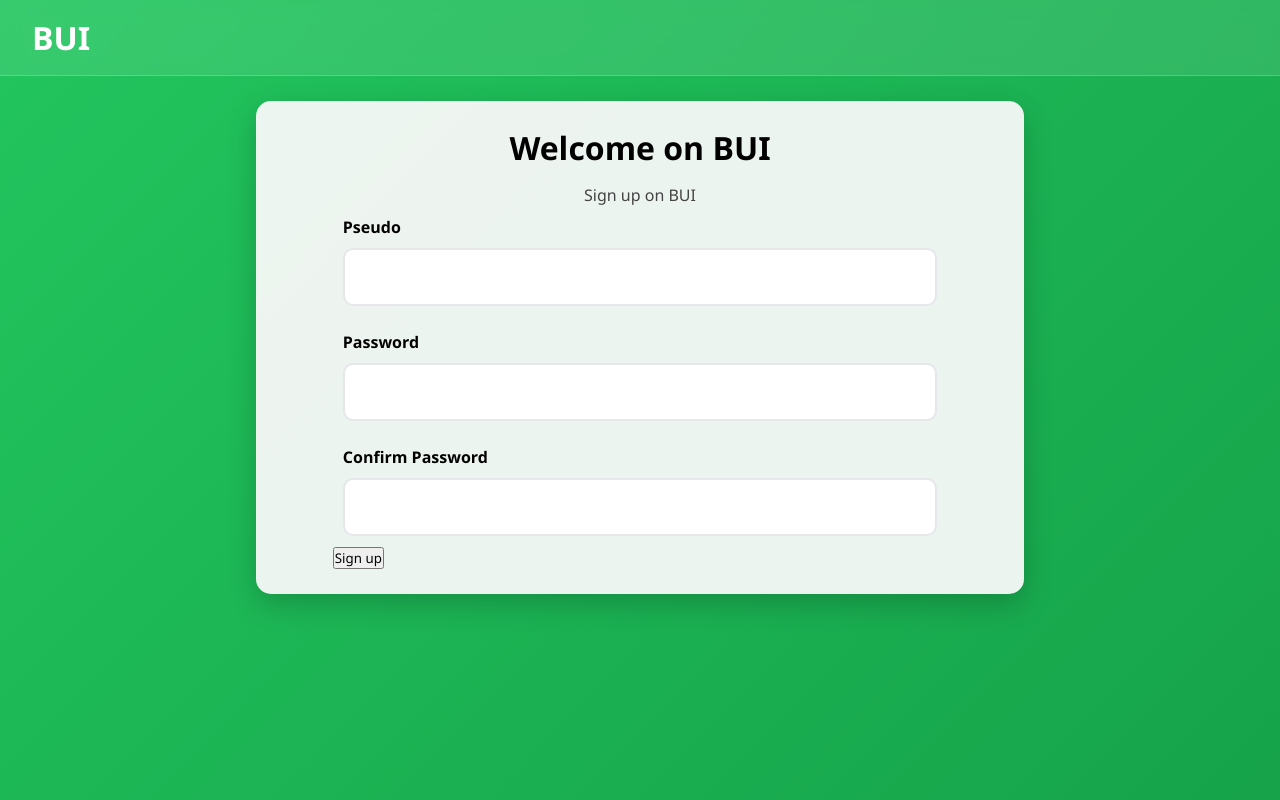
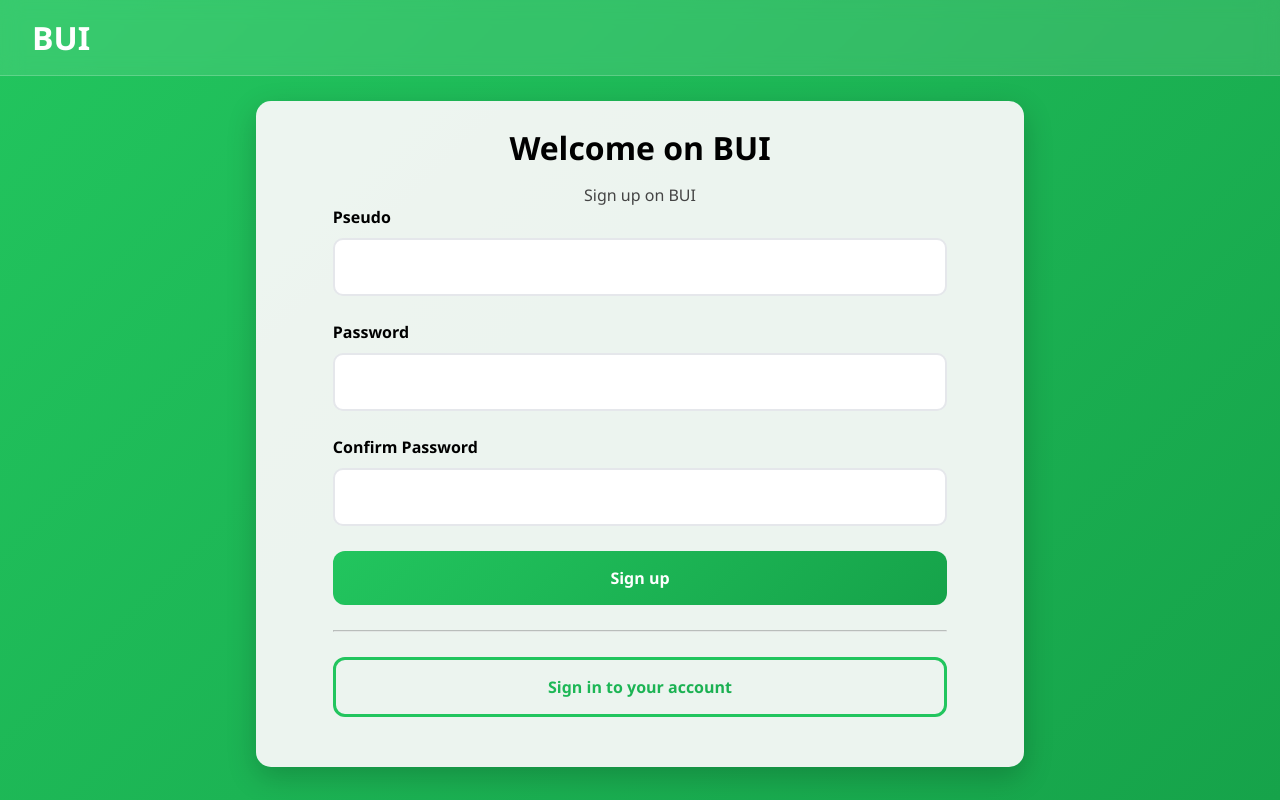
Before and after one commit to DylanMiftari/BUI_APP, an Angular app: page /register in a window 1280 px wide. Built offline with nearby package versions, Linux system fonts and the light colour scheme.

Commit message:
feat: create button on register form

```diff
--- a/src/app/shared/atoms/button/button.component.css
+++ b/src/app/shared/atoms/button/button.component.css
@@ -0,0 +1,21 @@
+button {
+    color: white;
+    font-weight: bold;
+    padding: 1rem 2rem;
+    font-size: 1rem;
+    cursor: pointer;
+    border: none;
+    border-radius: 12px;
+    transition: transform 0.3s ease, box-shadow 0.3s ease;
+    width: 100%;
+
+    &:hover {
+        transform: translateY(-2px);
+        box-shadow: 0 10px 20px var(--shadow-color);
+    }
+}
+button.outline {
+    color: transparent;
+    background-clip: text;
+    border: solid 3px var(--simple-color) !important;
+}
--- a/src/app/shared/atoms/button/button.component.html
+++ b/src/app/shared/atoms/button/button.component.html
@@ -1 +1 @@
-<button>{{ label }}</button>
+<button [style.backgroundImage]="'var('+cssVarFromColor+')'" [class]="{'outline' : isOutlined}">{{ label }}</button>
--- a/src/app/shared/atoms/button/button.component.ts
+++ b/src/app/shared/atoms/button/button.component.ts
@@ -5,8 +5,35 @@ import { Component, EventEmitter, Input, Output } from '@angular/core';
   standalone: true,
   imports: [],
   templateUrl: './button.component.html',
-  styleUrl: './button.component.css'
+  styleUrl: './button.component.css',
+  host: {
+    '[style.--shadow-color]': 'shadowColor',
+    '[style.--simple-color]': 'simpleColor'
+  }
 })
 export class ButtonComponent {
   @Input() label!: string;
+  @Input() color: "green" = "green";
+  @Input() isOutlined: boolean = false;
+
+  get cssVarFromColor() {
+    switch(this.color) {
+      default:
+        return "--green-gradiant";
+    }
+  }
+
+  get shadowColor() {
+    switch(this.color) {
+      default:
+        return "rgba(34, 197, 94, 0.3)";
+    }
+  }
+
+  get simpleColor() {
+    switch(this.color) {
+      default:
+        return "#22c55e";
+    }
+  }
 }
--- /dev/null
+++ b/src/app/shared/atoms/seperator-with-text/seperator-with-text.component.css
@@ -0,0 +1,3 @@
+hr {
+    border-color: rgba(220, 220, 220, 0.5);
+}
--- /dev/null
+++ b/src/app/shared/atoms/seperator-with-text/seperator-with-text.component.html
@@ -0,0 +1 @@
+<hr [style.after.content]="'or'">
--- a/src/app/shared/organisms/register-form/register-form.component.css
+++ b/src/app/shared/organisms/register-form/register-form.component.css
@@ -0,0 +1,3 @@
+app-button {
+    margin: 25px 0;
+}
--- a/src/app/shared/organisms/register-form/register-form.component.html
+++ b/src/app/shared/organisms/register-form/register-form.component.html
@@ -1,4 +1,8 @@
 <form (ngSubmit)="onSubmit()" [formGroup]="registerForm" class="form">
     <app-register-fields [form]="registerForm"></app-register-fields>
     <app-button label="Sign up"></app-button>
+
+    <app-seperator-with-text></app-seperator-with-text>
+
+    <app-button label="Sign in to your account" [isOutlined]="true"></app-button>
 </form>
--- a/src/app/shared/organisms/register-form/register-form.component.ts
+++ b/src/app/shared/organisms/register-form/register-form.component.ts
@@ -2,11 +2,12 @@ import { Component, EventEmitter, OnInit, Output } from '@angular/core';
 import { RegisterFieldsComponent } from '../../moleculs/register-fields/register-fields.component';
 import { ButtonComponent } from '../../atoms/button/button.component';
 import { FormControl, FormGroup, FormsModule, ReactiveFormsModule } from '@angular/forms';
+import { SeperatorWithTextComponent } from "../../atoms/seperator-with-text/seperator-with-text.component";
 
 @Component({
   selector: 'app-register-form',
   standalone: true,
-  imports: [RegisterFieldsComponent, ButtonComponent, FormsModule, ReactiveFormsModule],
+  imports: [RegisterFieldsComponent, ButtonComponent, FormsModule, ReactiveFormsModule, SeperatorWithTextComponent],
   templateUrl: './register-form.component.html',
   styleUrl: './register-form.component.css'
 })
--- a/src/assets/styles/general.css
+++ b/src/assets/styles/general.css
@@ -12,5 +12,4 @@
     display: flex;
     flex-direction: column;
     gap: 25px;
-    margin: 10px;
 }
```
Also changed, not shown: src/app/shared/atoms/seperator-with-text/seperator-with-text.component.ts (added, +12 -0 lines).
